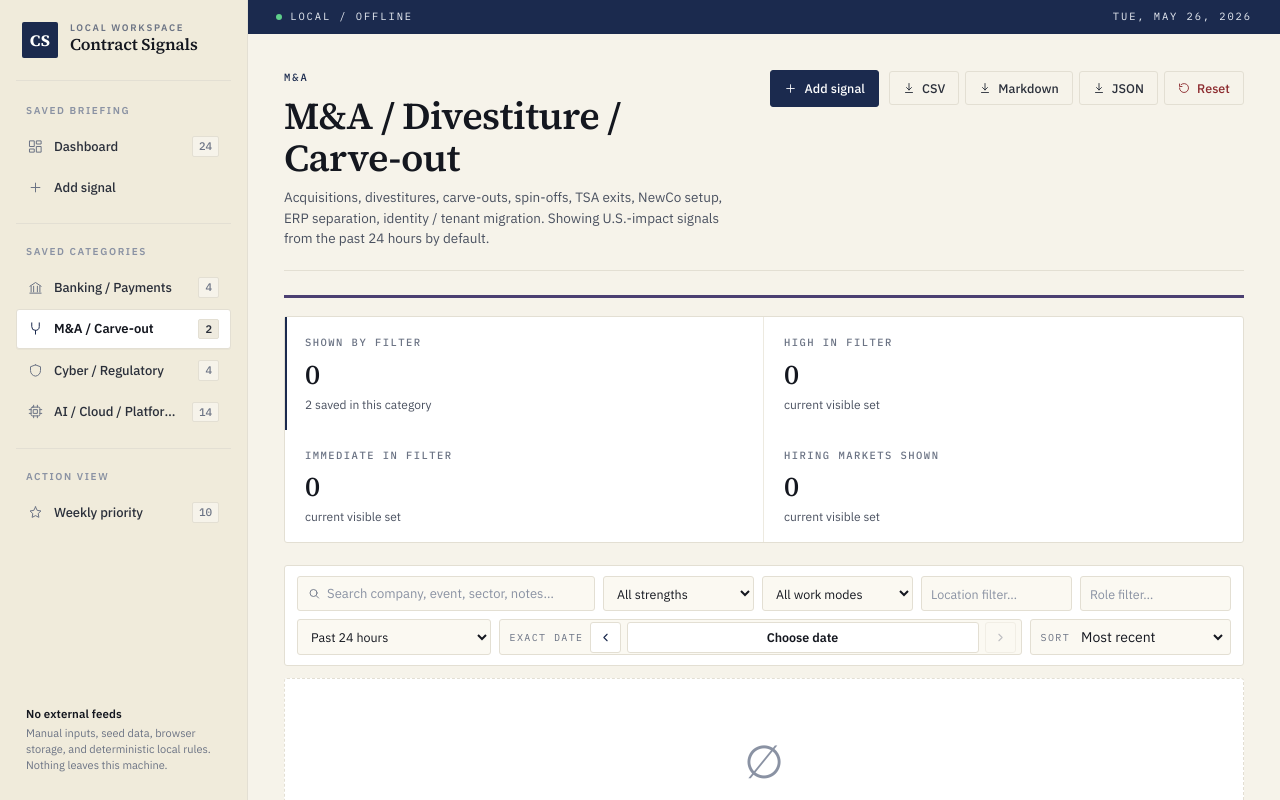
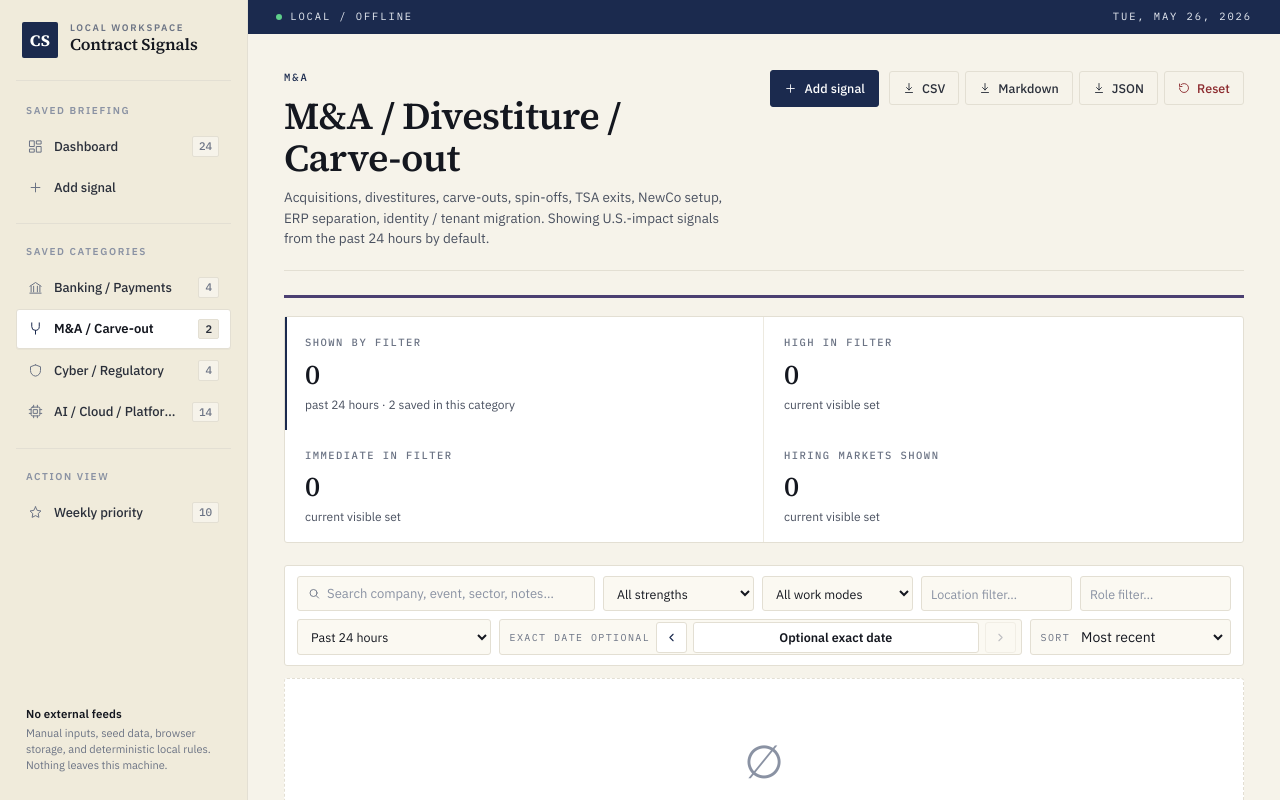
Before and after one commit to venkata-dora/contract-job-signal-dashboard, a Next.js app: page /ma in a window 1280 px wide. Shown: the top 800 px of the page. Built offline with nearby package versions, Linux system fonts and the light colour scheme.

Commit message:
Clarify active exact date filters

```diff
--- a/app/globals.css
+++ b/app/globals.css
@@ -434,6 +434,14 @@ button, a, input, select, textarea { touch-action: manipulation; }
   min-width: min(100%, 360px);
   flex: 2 1 420px;
 }
+.date-pick-wrap.exact-active {
+  background: #FFF8E8;
+  border-color: #D9B45F;
+  box-shadow: inset 3px 0 0 #B88312;
+}
+.date-pick-wrap.exact-active .date-label {
+  color: #7A4E05;
+}
 .date-pick-wrap .date-label {
   font-family: var(--mono);
   font-size: 10px;
@@ -515,8 +523,9 @@ button, a, input, select, textarea { touch-action: manipulation; }
 }
 .date-clear {
   color: #8C2A2E;
-  padding: 7px 5px;
+  padding: 7px 8px;
   flex: 0 0 auto;
+  white-space: nowrap;
 }
 .date-clear:hover { text-decoration: underline; }
 .filter-row > select, .filter-row > input {
--- a/components/DashboardPage.tsx
+++ b/components/DashboardPage.tsx
@@ -55,6 +55,17 @@ function dateRangeLabel(range: SignalFilters["dateRange"]) {
   return labels[range];
 }
 
+function activeDateLabel(filters: SignalFilters) {
+  if (filters.exactDate) {
+    return new Date(`${filters.exactDate}T00:00:00`).toLocaleDateString("en-US", {
+      month: "long",
+      day: "numeric",
+      year: "numeric"
+    });
+  }
+  return dateRangeLabel(filters.dateRange);
+}
+
 export function DashboardPage({ category, weekly = false }: { category?: SignalCategory; weekly?: boolean }) {
   const { signals, isReady, deleteSignal, updateSignal, reset } = useSignals();
   const [filters, setFilters] = useState(defaultFilters(category, weekly));
@@ -106,21 +117,21 @@ export function DashboardPage({ category, weekly = false }: { category?: SignalC
   }
 
   const weeklyKpis = weekly ? [
-    { label: "Shown by filter", value: list.length, sub: `${scoped.length} saved weekly targets` },
+    { label: "Shown by filter", value: list.length, sub: `${activeDateLabel(filters)} · ${scoped.length} saved weekly targets` },
     { label: "Immediate targets", value: visibleCritical, sub: "act this week" },
     { label: "Strong targets", value: list.filter(s => deriveTier(s.signalStrength, s.eventDate) === "STRONG").length, sub: "apply this week" },
     { label: "Watchlist", value: list.filter(s => ["WATCH","LOW"].includes(deriveTier(s.signalStrength, s.eventDate))).length, sub: "track for movement" }
   ] : null;
 
   const catKpis = category ? [
-    { label: "Shown by filter", value: list.length, sub: `${scoped.length} saved in this category` },
+    { label: "Shown by filter", value: list.length, sub: `${activeDateLabel(filters)} · ${scoped.length} saved in this category` },
     { label: "High in filter", value: visibleHigh, sub: "current visible set" },
     { label: "Immediate in filter", value: visibleCritical, sub: "current visible set" },
     { label: "Hiring markets shown", value: new Set(list.flatMap(s => getUsJobLocations(s))).size, sub: "current visible set" }
   ] : null;
 
   const mainKpis = [
-    { label: "Shown by filter", value: list.length, sub: `${scoped.length} saved signals total` },
+    { label: "Shown by filter", value: list.length, sub: `${activeDateLabel(filters)} · ${scoped.length} saved signals total` },
     { label: "Immediate targets", value: visibleCritical, sub: "act this week" },
     { label: "Top location", value: topLoc[0] as string, sub: `${topLoc[1]} matching signals` },
     { label: "Top software role", value: topRole[0] as string, sub: `${topRole[1]} matching signals` }
@@ -177,7 +188,7 @@ export function DashboardPage({ category, weekly = false }: { category?: SignalC
                   <h3>No matching signals</h3>
                   <p>
                     {scoped.length > 0
-                      ? `There are ${scoped.length} saved signal${scoped.length === 1 ? "" : "s"}, but none match the current ${dateRangeLabel(filters.dateRange)} filter. Try All dates or clear filters.`
+                      ? `There are ${scoped.length} saved signal${scoped.length === 1 ? "" : "s"}, but none match ${filters.exactDate ? `the exact date ${activeDateLabel(filters)}` : `the current ${dateRangeLabel(filters.dateRange)} filter`}. Try All dates or clear filters.`
                       : "Adjust filters or add a new signal to begin tracking."}
                   </p>
                   <Link href="/add-signal" className="btn primary"><PlusIcon /> Add signal</Link>
--- a/components/FilterBar.tsx
+++ b/components/FilterBar.tsx
@@ -31,7 +31,7 @@ function shiftDate(value: string, days: number) {
 }
 
 function formatVisibleDate(value: string) {
-  if (!value) return "Choose date";
+  if (!value) return "Optional exact date";
   return new Date(`${value}T00:00:00`).toLocaleDateString("en-US", {
     month: "short",
     day: "numeric",
@@ -51,6 +51,7 @@ export function FilterBar({
   const upd = <K extends keyof SignalFilters>(k: K, v: SignalFilters[K]) => onChange({ ...filters, [k]: v });
   const today = todayISO();
   const isAtToday = filters.exactDate ? filters.exactDate >= today : true;
+  const exactDateActive = Boolean(filters.exactDate);
   const setExactDate = (value: string) => onChange({ ...filters, exactDate: clampToToday(value) });
   const moveExactDate = (days: number) => setExactDate(shiftDate(filters.exactDate || todayISO(), days));
   const setDateRange = (value: DateRange) => onChange({ ...filters, dateRange: value, exactDate: "" });
@@ -96,8 +97,8 @@ export function FilterBar({
             </option>
           ))}
         </select>
-        <div className="date-pick-wrap">
-          <span className="date-label">Exact date</span>
+        <div className={`date-pick-wrap ${exactDateActive ? "exact-active" : ""}`}>
+          <span className="date-label">{exactDateActive ? "Exact date active" : "Exact date optional"}</span>
           <button
             type="button"
             className="date-step"
@@ -134,7 +135,7 @@ export function FilterBar({
               title="Clear exact date and use the range filter"
               onClick={() => setExactDate("")}
             >
-              Clear
+              Clear exact date
             </button>
           )}
         </div>
```
